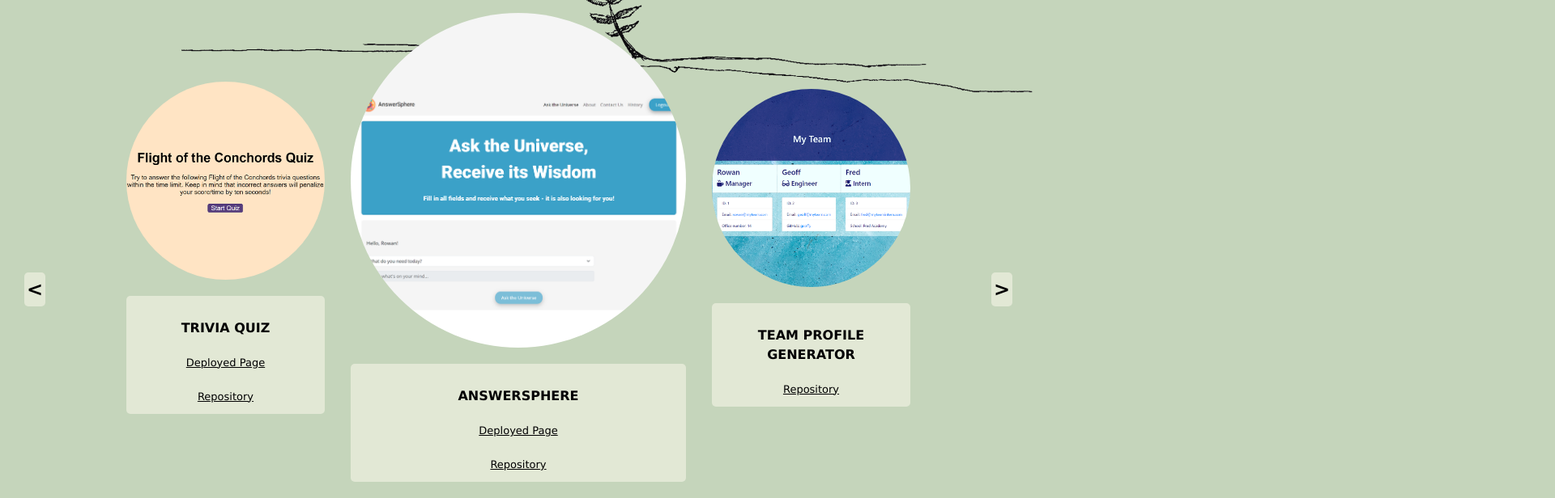
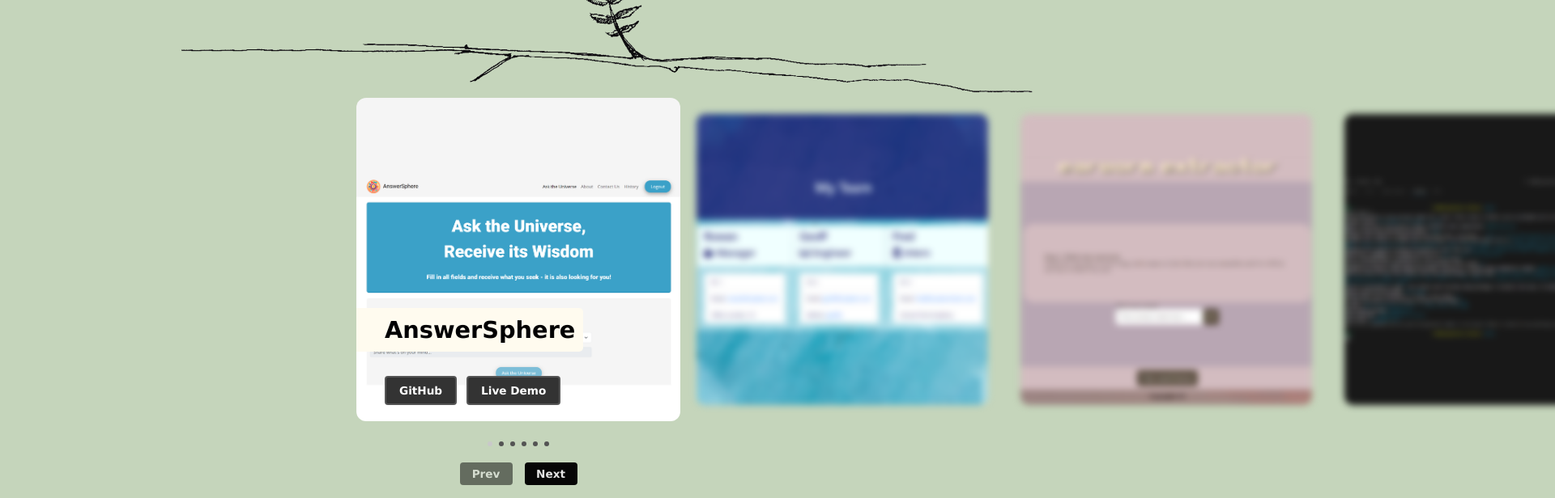
Before and after one commit to RowanKinross/webdev_portfolio_rkinross_2024, a React (Vite) app: page /portfolio in a window 1280 px wide. Shown: the part 100-716 px from the top of the page at 81% size, 1920 px wide, since content can reach past the window. Built offline with nearby package versions, Linux system fonts and the light colour scheme.

Commit message:
updated carousel looks so much better

```diff
--- a/src/App.jsx
+++ b/src/App.jsx
@@ -3,8 +3,6 @@ import Header from './components/Header/Header'
 import About from './components/About/About';
 import Portfolio from './components/Portfolio/Portfolio';
 import Footer from './components/Footer/Footer';
-import 'bootstrap/dist/css/bootstrap.min.css';
-import * as bootstrap from 'bootstrap'
 import './app.css'
 
 
--- a/src/components/About/about.css
+++ b/src/components/About/about.css
@@ -1,5 +1,6 @@
 /* main paragraph of text */
 .aboutText {
+  margin: 50px;
   background-color: var(--whiteOpaque);
   border-radius: 30px;
   color: var(--darkBlack);
--- /dev/null
+++ b/src/components/Carousel/Carousel.jsx
@@ -0,0 +1,104 @@
+import React, { useState, useEffect, useRef } from 'react';
+import './carousel.css';
+
+// CarouselCard component
+const CarouselCard = ({ active, children }) => {
+  return (
+    <div className={`carousel-card ${active ? 'active' : ''}`}>
+      {children}
+    </div>
+  );
+};
+
+// Main Carousel component
+const Carousel = ({ projects }) => {
+  const [activeIndex, setActiveIndex] = useState(0);
+  const carouselRef = useRef(null);
+  const [carouselTranslate, setCarouselTranslate] = useState(null);
+
+  useEffect(() => {
+    const updateCarouselPosition = () => {
+      if (carouselRef.current) {
+        // Get card width based on screen size
+        const getCardWidth = () => {
+          if (window.innerWidth <= 480) return 280;
+          if (window.innerWidth <= 768) return 300;
+          return 400;
+        };
+
+        const cardWidth = getCardWidth();
+        const containerWidth = carouselRef.current.offsetWidth;
+        const initialTranslateVal = (containerWidth - cardWidth) / 2;
+        const translate = initialTranslateVal - (activeIndex * cardWidth);
+        setCarouselTranslate(translate);
+      }
+    };
+
+    updateCarouselPosition();
+
+    // Add resize listener
+    window.addEventListener('resize', updateCarouselPosition);
+
+    return () => window.removeEventListener('resize', updateCarouselPosition);
+  }, [activeIndex]);
+
+  return (
+    <>
+      <div className="carousel" ref={carouselRef} style={{transform: `translateX(${carouselTranslate}px)`}}>
+        {projects.map((project, i) => {
+          return (
+            <CarouselCard key={project.id} active={activeIndex === i}>
+              <div className='carousel-card-content' style={{backgroundImage: `url("${project.image}")`}}>
+                <div className='carousel-card-title'>{project.title}</div>
+                <div className='carousel-card-links'>
+                  {project.github && (
+                    <a href={project.github} target="_blank" rel="noopener noreferrer" className='project-link github-link'>
+                      GitHub
+                    </a>
+                  )}
+                  {project.deployed && (
+                    <a href={project.deployed} target="_blank" rel="noopener noreferrer" className='project-link deployed-link'>
+                      Live Demo
+                    </a>
+                  )}
+                </div>
+              </div>
+            </CarouselCard>
+          );
+        })}
+      </div>
+
+      <div className="dots">
+        {projects.map((project, i) => (
+          <button
+            key={project.id}
+            className={`dot ${activeIndex === i ? 'active' : ''}`}
+            onClick={() => setActiveIndex(i)}
+            aria-label={`View project ${project.title}`}
+          />
+        ))}
+      </div>
+
+      <div className="button-group">
+        <button
+          type="button"
+          disabled={activeIndex === 0}
+          onClick={() => setActiveIndex(activeIndex - 1)}
+          aria-label="Previous project"
+        >
+          Prev
+        </button>
+        <button
+          type="button"
+          disabled={activeIndex === projects.length - 1}
+          onClick={() => setActiveIndex(activeIndex + 1)}
+          aria-label="Next project"
+        >
+          Next
+        </button>
+      </div>
+    </>
+  );
+};
+
+export default Carousel;
--- /dev/null
+++ b/src/components/Carousel/carousel.css
@@ -0,0 +1,215 @@
+.carousel {
+  display: flex;
+  transition: all 0.35s ease 0s;
+  margin-bottom: 25px;
+}
+
+.carousel-card {
+  min-width: 400px;
+  width: 400px;
+  height: 400px;
+}
+
+.carousel-card-content {
+  position: relative;
+  width: 100%;
+  height: 100%;
+  background-size: cover;
+  background-position: center;
+  background-repeat: no-repeat;
+  transition: transform 0.6s cubic-bezier(.165,.84,.44,1);
+  border-radius: 12px;
+  overflow: hidden;
+  display: flex;
+  flex-direction: column;
+  justify-content: flex-end;
+  align-items: flex-start;
+}
+
+.carousel-card:not(.active) .carousel-card-content {
+  transform: scale(0.9);
+  filter: blur(5px);
+}
+.carousel-card.active .carousel-card-title {
+  opacity: 1;
+  transform: translateY(-30px);
+}
+
+.carousel-card:not(.active) .carousel-card-title {
+  opacity: 0;
+  transform: translateY(+20px);
+}
+
+.carousel-card-title {
+  padding: 10px;
+  max-width: 360px;
+  width: min-content;
+  text-wrap: nowrap;
+  padding-left: 35px;
+  color: var(--darkBlack);
+  font-size: 1.8rem;
+  font-weight: 700;
+  transition: all 0.8s ease .3s;
+  background-color: var(--white);
+  border-radius: 0 5px 5px 0;
+}
+
+.carousel-card-links {
+  padding-left: 35px;
+  display: flex;
+  gap: 12px;
+  opacity: 0;
+  transition: all 0.8s ease .6s;
+  padding-bottom: 20px;
+  width: 100%;
+}
+
+.carousel-card.active .carousel-card-links {
+  opacity: 1;
+}
+
+.project-link {
+  padding: 8px 16px;
+  border-radius: 4px;
+  text-decoration: none;
+  font-weight: 600;
+  font-size: 0.85rem;
+  transition: all 0.3s ease;
+  border: 2px solid transparent;
+}
+
+.github-link {
+  background-color: #333;
+  color: #fff;
+  border-color: #555;
+}
+
+.github-link:hover {
+  background-color: #444;
+  border-color: #666;
+  transform: translateY(-2px);
+}
+
+.deployed-link {
+  background-color: #333;
+  color: #fff;
+  border-color: #555;
+}
+
+.deployed-link:hover {
+  background-color: #444;
+  border-color: #666;
+  transform: translateY(-2px);
+}
+
+.dots {
+  display: flex;
+  justify-content: center;
+  margin-top: 25px;
+}
+
+.dot {
+  display: inline-block;
+  height: 6px;
+  width: 6px;
+  border-radius: 50%;
+  border: none;
+  padding: 0;
+  cursor: pointer;
+  transition: all 0.3s ease;
+}
+
+.dot:hover {
+  cursor: pointer;
+  transform: scale(1.2);
+}
+
+.dot:not(:last-child) {
+  margin-right: 8px;
+}
+
+.dot.active {
+  background-color: #c9c9c9;
+}
+
+.dot:not(.active) {
+  background-color: #545454;
+}
+
+.button-group {
+  display: flex;
+  justify-content: center;
+  margin-top: 20px;
+}
+
+.button-group > * {
+  height: 28px;
+  width: 65px;
+  border: none;
+  border-radius: 4px;
+  font-weight: 600;
+  font-size: 0.85rem;
+  transition: all 0.3s ease;
+}
+
+.button-group button {
+  background-color: #060606;
+  color: #e5e5e5;
+  cursor: pointer;
+}
+
+.button-group button:hover:not(:disabled) {
+  background-color: #333;
+  transform: translateY(-1px);
+}
+
+.button-group button:disabled {
+  opacity: 0.5;
+  cursor: not-allowed;
+}
+
+.button-group button:first-child {
+  margin-right: 15px;
+}
+
+/* Responsive design */
+@media (max-width: 768px) {
+  .carousel-card {
+    min-width: 300px;
+    width: 300px;
+    height: 300px;
+  }
+
+  .carousel-card-title {
+    font-size: 2rem;
+    margin-left: 25px;
+  }
+
+  .carousel-card-links {
+    margin-left: 25px;
+    flex-direction: column;
+    gap: 8px;
+  }
+
+  .project-link {
+    padding: 6px 12px;
+    font-size: 0.8rem;
+  }
+}
+
+@media (max-width: 480px) {
+  .carousel-card {
+    min-width: 280px;
+    width: 280px;
+    height: 280px;
+  }
+
+  .carousel-card-title {
+    font-size: 1.6rem;
+    margin-left: 20px;
+  }
+
+  .carousel-card-links {
+    margin-left: 20px;
+  }
+}
--- a/src/components/Header/header.css
+++ b/src/components/Header/header.css
@@ -3,9 +3,19 @@
   width: 100%;
   padding: 2%;
   position: fixed;
+  top: 0;
+  left: 0;
+  right: 0;
+  z-index: 1000;
   color: var(--darkBlack);
+  background: none;
+  box-sizing: border-box;
 }
+
 .headerContainer {
   display: flex;
   justify-content: space-between;
+  align-items: center;
+  max-width: 1200px;
+  margin: 0 auto;
 }
--- a/src/components/NavToggle/navToggle.css
+++ b/src/components/NavToggle/navToggle.css
@@ -1,3 +1,9 @@
 .navToggle {
-  display: contents;
+  background: none;
+  border: none;
+  padding: 8px 16px;
+  font-weight: bold;
+  cursor: pointer;
+  transition: all 0.3s ease;
+  color: var(--darkBlack);
 }
--- a/src/components/Portfolio/Portfolio.jsx
+++ b/src/components/Portfolio/Portfolio.jsx
@@ -1,56 +1,15 @@
-import React, { useState } from 'react'
-import Project from "../Project/Project";
+import React from 'react'
+import Carousel from "../Carousel/Carousel";
 import Projects from "../Project/projects.json"
 import "./portfolio.css"
 
-
-
 function Portfolio() {
-  const [currentIndex, setCurrentIndex] = useState(0);
-
-  const totalItems = Projects.length;
-
-  const handleClickNext = () => {
-    setCurrentIndex((prevIndex) => (prevIndex + 1));
-  };
-
-  const handleClickPrev = () => {
-    setCurrentIndex((prevIndex) =>(prevIndex - 1) + totalItems);
-  };
-
-  const getIndices = () => {
-    const showProjects = [];
-    showProjects.push(Projects[((currentIndex - 1) + totalItems) % totalItems]);
-    showProjects.push(Projects[(currentIndex % totalItems)]);
-    showProjects.push(Projects[((currentIndex + 1) + totalItems) % totalItems]);
-    return showProjects;
-  };
-
   return (
-    <div>
-    <div className="projects">
-        <button className="prev-button buttonSpan" type="button">
-            <div className="prev-icon" aria-hidden="true" onClick={handleClickPrev}>&lt;</div>
-        </button>
-        <div className="carouselContainer">
-          {getIndices().map((project, index) => (
-            <div key={index} className={`card ${index === 1 ? 'centralProject' : 'sideProject hide'}`}>
-              <Project
-              key={project.id}
-              title={project.title.toUpperCase()}
-              image={project.image}
-              deployed={project.deployed}
-              github={project.github}
-              />
-            </div>
-          ))}
-        </div>
-
-        <button className="next-button buttonSpan" type="button">
-            <div className="next-icon" aria-hidden="true" onClick={handleClickNext}>&gt;</div>
-        </button>
+    <section className="portfolio-section">
+      <div className="portfolio-container">
+        <Carousel projects={Projects} />
       </div>
-    </div>
+    </section>
   );
 };
 
--- a/src/components/Portfolio/portfolio.css
+++ b/src/components/Portfolio/portfolio.css
@@ -1,69 +1,20 @@
-/* Styling on the card */
-.card {
-  border-radius: 2px;
-  margin: 1rem;
-  margin-bottom: 100px;
-  text-align: center;
-  background: none !important;
-  border: 0px !important;
-}
-/* card image */
-.projectImage {
-  width: 100%;
-  border-radius: 50%;
-}
-/* card text */
-.card .content ul {
-  list-style-type: none;
-  background-color: var(--whiteOpaque);
-  padding: 10px;
-  margin: 20px 0px;
-  border-radius: 5px;
-}
-.card .content ul li {
-  margin-top: 18px;
-  color: var(--darkBlack) !important;
-}
-.projectLi a {
-  font-size: small;
-  color: var(--darkBlack);
+.portfolio-section {
+  padding: 60px 20px;
+  min-height: 100vh;
+  display: flex;
+  align-items: center;
+  justify-content: center;
 }
 
-
-/* styling on the project gallery */
-.projects {
-  display: flex;
-  align-items: center;
-  padding: 30px;
-  padding-top:100px;
-}
-.carouselContainer {
-  display: flex;
-  align-items: center;
-  margin: auto;
-  justify-content: center;
-  max-width: 1000px;
-}
-/* making the left and right cards smaller */
-.sideProject {
-  width: 50%;
+/* Responsive design */
+@media (max-width: 768px) {
+  .portfolio-section {
+    padding: 40px 15px;
+  }
 }
 
-/* styling on the previous and next arrows */
-.buttonSpan {
-  background: var(--whiteOpaque);
-  border: none;
-  padding: 3px;
-  border-radius: 5px;
-  color: var(--darkBlack);
-  font-weight: bold;
-  font-size: 24px;
-}
-
-
-/* hide left and right project cards at a certain screen size */
-@media only screen and (max-width: 760px) {
-  .hide {
-    display: none !important;
+@media (max-width: 480px) {
+  .portfolio-section {
+    padding: 30px 10px;
   }
 }
--- a/src/components/Project/Project.jsx
+++ b/src/components/Project/Project.jsx
@@ -10,8 +10,8 @@ function Project({title, image, deployed, github}) {
 
 
   return (
-      <div className="content">
-      <div className="img-container projectImageContainer">
+      <div className="content" style={{ border: '2px solid red', padding: '10px', minHeight: '200px' }}>
+      <div className="img-container">
         <img className="projectImage"
           alt={title}
           src={image}
```
